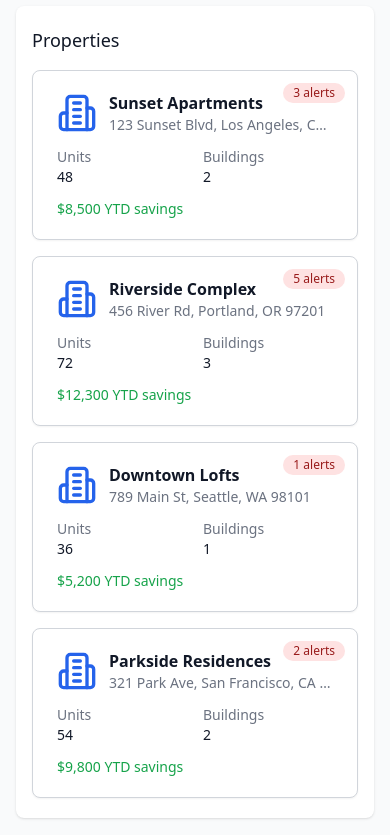
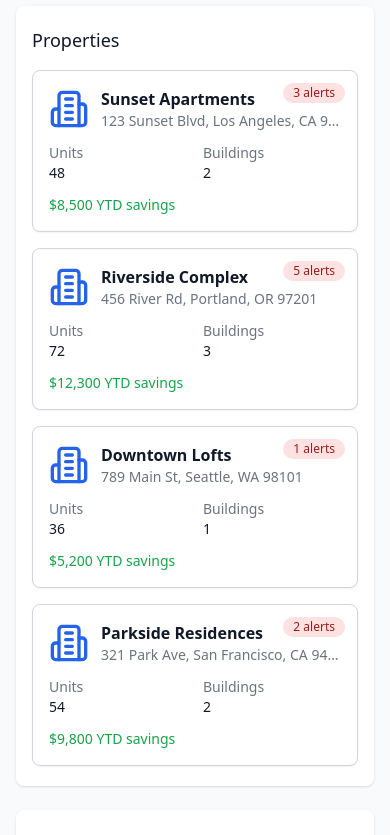
Before and after one commit to humanitymsp/l3_energy_dashboard_v1, a React (Vite) app in the folder frontend/: page / in a window 390 px wide. Shown: the part 649-1484 px from the top of the page. Built offline with nearby package versions, Linux system fonts and the light colour scheme; no server answers.

Commit message:
Fix property card layout on mobile - adjust responsive grid and padding

```diff
--- a/frontend/src/pages/Dashboard.tsx
+++ b/frontend/src/pages/Dashboard.tsx
@@ -174,12 +174,12 @@ export default function Dashboard() {
               </button>
             </div>
           ) : (
-            <div className="grid grid-cols-1 gap-4 sm:grid-cols-2 lg:grid-cols-3">
+            <div className="grid grid-cols-1 gap-4 md:grid-cols-2 lg:grid-cols-3">
               {filteredProperties.map((property) => (
               <Link
                 key={property.id}
                 to={`/properties/${property.id}`}
-                className="relative rounded-lg border border-gray-300 dark:border-gray-600 bg-white dark:bg-gray-700 px-6 py-5 shadow-sm hover:border-gray-400 dark:hover:border-gray-500 hover:shadow-md transition-all"
+                className="relative rounded-lg border border-gray-300 dark:border-gray-600 bg-white dark:bg-gray-700 p-4 sm:p-5 shadow-sm hover:border-gray-400 dark:hover:border-gray-500 hover:shadow-md transition-all"
               >
                 {(property.active_alerts ?? 0) > 0 && (
                   <span className="absolute top-3 right-3 inline-flex items-center px-2.5 py-0.5 rounded-full text-xs font-medium bg-red-100 dark:bg-red-900/50 text-red-800 dark:text-red-300">
```
